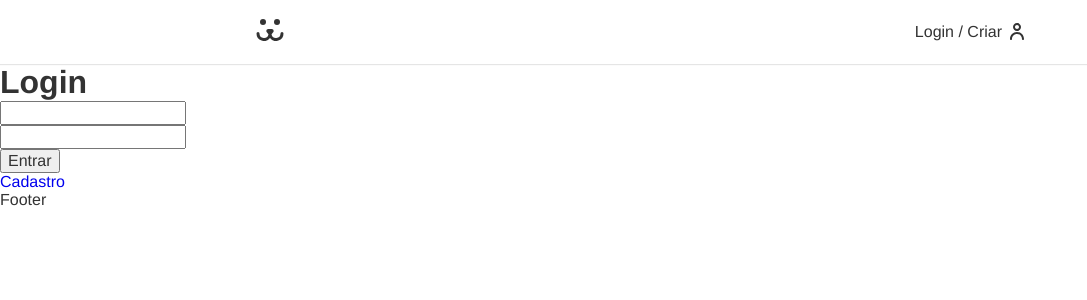
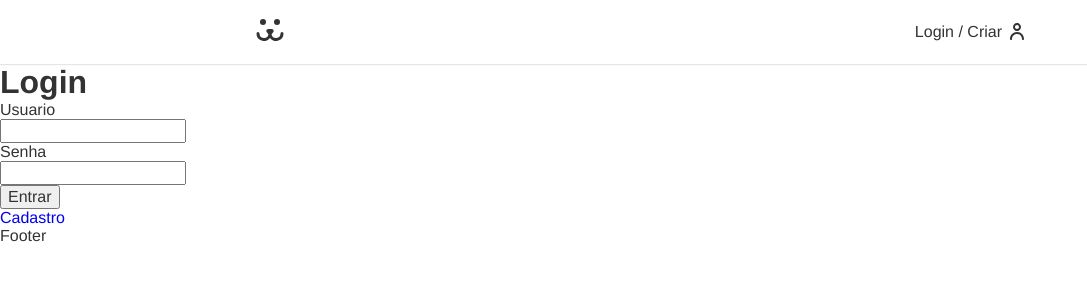
Before and after one commit to douglasnevesdev/origamid-reactjs, a React (Create React App) app in the folder dogs/: page /login in a window 1280 px wide. Shown: the top 300 px of the page, without its empty margins (0-1087 px from the left). Built offline with nearby package versions, Linux system fonts and the light colour scheme; the HTML template or start-up script is replaced by a standard one.

Commit message:
Updates
Updates

```diff
--- /dev/null
+++ b/dogs/src/Components/Forms/Button.tsx
@@ -0,0 +1,15 @@
+import React, { InputHTMLAttributes } from 'react';
+import styles from './Button.module.css';
+interface InputProps extends InputHTMLAttributes<HTMLInputElement> {
+  children: string;
+}
+
+const Button: React.FC<InputProps> = (props: InputProps) => {
+  return (
+    <button className={styles.button}>
+      {props.children}
+    </button>
+  )
+}
+
+export default Button
--- /dev/null
+++ b/dogs/src/Components/Forms/Input.tsx
@@ -0,0 +1,17 @@
+import React, { InputHTMLAttributes } from 'react';
+import styles from './Input.module.css';
+
+interface InputProps extends InputHTMLAttributes<HTMLInputElement> {
+  label: string
+}
+
+const Input: React.FC<InputProps> = (props: InputProps) => {
+  return (
+    <div>
+      <label htmlFor={props.name}>{props.label}</label>
+      <input id={props.name} name={props.name} className={styles.input} type={props.type} />
+    </div>
+  );
+}
+
+export default Input;
--- a/dogs/src/Components/Login/LoginForm.tsx
+++ b/dogs/src/Components/Login/LoginForm.tsx
@@ -1,5 +1,7 @@
 import React from 'react'
 import { Link } from 'react-router-dom';
+import Input from '../Forms/Input';
+import Button from '../Forms/Button';
 
 function LoginForm() {
 
@@ -29,9 +31,9 @@ function LoginForm() {
     <div>
       <h1>Login</h1>
       <form action="" onSubmit={handleSubmit}>
-        <input type="text" value={username} onChange={({ target }) => setUsername(target.value)} />
-        <input type="password" value={password} onChange={({ target }) => setPassword(target.value)} />
-        <button>Entrar</button>
+        <Input label="Usuario" type="text" name="username" />
+        <Input label="Senha" type="password" name="password" />
+        <Button>Entrar</Button>
       </form>
       <Link to="/login/criar">Cadastro</Link>
     </div>
```
Also changed, not shown: dogs/src/Components/Forms/Button.module.css (added), dogs/src/Components/Forms/Input.module.css (added).
